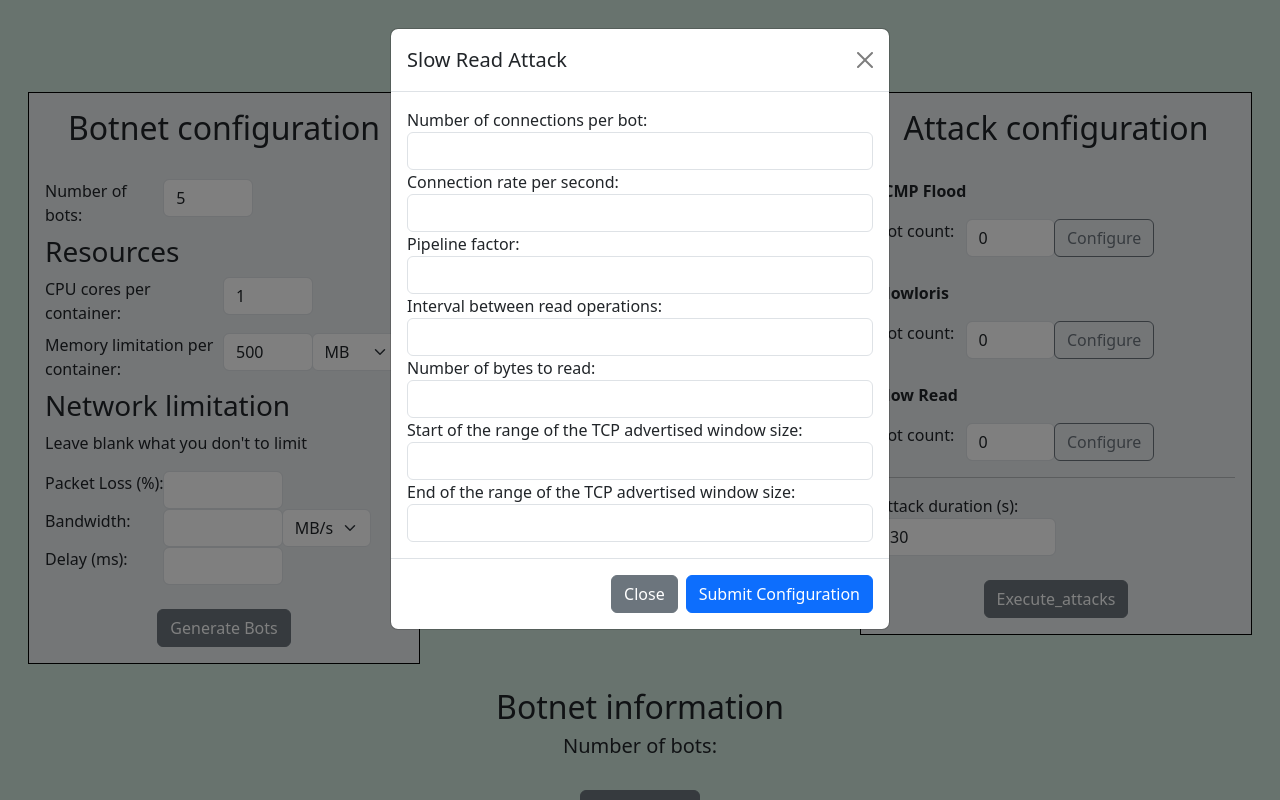
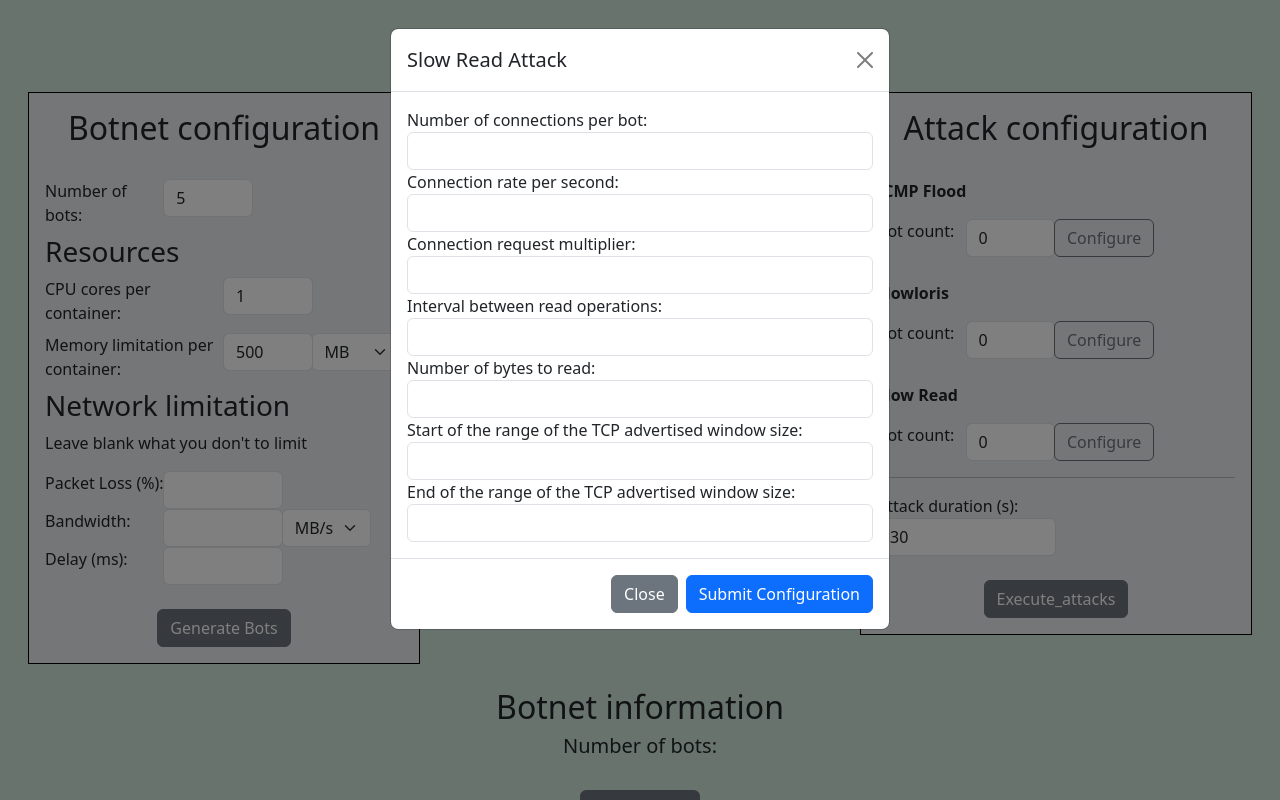
Before and after one commit to kralluk/DDoS_testbed, a Python web app: template webapp/app/templates/index.html in a window 1280 px wide, after a click on "Configure". Run offline with Jinja, Linux system fonts and the light colour scheme; the template is opened without the code that fills it, so the values that code supplies are empty.

Commit message:
some attack fixes

```diff
--- a/webapp/app/attacks.py
+++ b/webapp/app/attacks.py
@@ -15,17 +15,17 @@
 
     print(result.output.decode())
 
-def slowloris(container_id, attack_duration, number_of_connections, connection_rate):
+def slowloris(container_id, number_of_connections, connection_rate, attack_duration):
     container = client.containers.get(container_id)
     result = container.exec_run(
         f"slowhttptest -c {number_of_connections} -r {connection_rate} -l {attack_duration} -g -u http://victim"
     )
     print(result.output.decode())
 
-def slow_read(container_id, attack_duration, number_of_connections, connection_rate, pipeline_factor, read_interval, read_bytes, window_size_start, window_size_end):
+def slow_read(container_id, number_of_connections, connection_rate, attack_duration, request_multiplier, read_interval, read_bytes, window_size_start, window_size_end):
     container = client.containers.get(container_id)
     result = container.exec_run(
-        f"slowhttptest  -X -k {pipeline_factor} -c {number_of_connections} -r {connection_rate} -l {attack_duration} -n {read_interval} -z {read_bytes} -w {window_size_start} -y {window_size_end} -g -u http://victim"
+        f"slowhttptest  -X -k {request_multiplier} -c {number_of_connections} -r {connection_rate} -l {attack_duration} -n {read_interval} -z {read_bytes} -w {window_size_start} -y {window_size_end} -g -u http://victim"
     )
     print(result.output.decode())
 
--- a/webapp/app/routes.py
+++ b/webapp/app/routes.py
@@ -74,12 +74,12 @@
     number_of_connections = int(request.form["number_of_connections"])
     connection_rate = int(request.form["connection_rate"])
     attack_duration = int(request.form["attack_duration"])
-    pipeline_factor = int(request.form["pipeline_factor"])
+    request_multiplier = int(request.form["request_multiplier"])
     read_interval = int(request.form["read_interval"])
     read_bytes = int(request.form["read_bytes"])
     window_size_start = int(request.form["window_size_start"])
     window_size_end = int(request.form["window_size_end"])
-    db.slow_read_insert(number_of_connections, connection_rate, attack_duration, pipeline_factor, read_interval, read_bytes, window_size_start, window_size_end)
+    db.slow_read_insert(number_of_connections, connection_rate, attack_duration, request_multiplier, read_interval, read_bytes, window_size_start, window_size_end)
 
     return "nothing"
 
--- a/webapp/app/templates/index.html
+++ b/webapp/app/templates/index.html
@@ -370,7 +370,7 @@
             </div>
           </form>
 
-          <form id="slowloris_form" action="/slowloris">
+          <form id="slowloris_form" action="/slowloris" autocomplete="off">
             <br />
             <p><b>Slowloris</b></p>
 
@@ -471,7 +471,7 @@
               <!-- </div> -->
             </div>
           </form>
-          <form id="slow_read_form" action="/slow_read">
+          <form id="slow_read_form" action="/slow_read" autocomplete="off">
             <br />
             <p><b>Slow Read</b></p>
             <div
@@ -522,14 +522,16 @@
                       />
                     </div>
                     <div class="form-group">
-                      <label for="pipeline_factor">Pipeline factor:</label>
+                      <label for="request_multiplier"
+                        >Connection request multiplier:</label
+                      >
                       <input
                         type="number"
                         class="form-control"
-                        id="pipeline_factor"
-                        name="pipeline_factor"
+                        id="request_multiplier"
+                        name="request_multiplier"
                         min="1"
-                        value="{{ slow_read_data['pipeline_factor'] }}"
+                        value="{{ slow_read_data['request_multiplier'] }}"
                         max="10"
                       />
                     </div>
@@ -634,20 +636,6 @@
           </form>
 
           <hr />
-          <!-- <div class="select-form">
-            <select id="attack_option" autocomplete="off">
-              <option value="" selected>Add an attack</option>
-              <option value="option1" data-form="icmp_flood_form">
-                ICMP Flood
-              </option>
-              <option value="option2" data-form="slowloris_form">
-                Slowloris
-              </option>
-              <option value="option3" data-form="slow_read_form">
-                Slow Read
-              </option>
-            </select>
-          </div> -->
 
           <form id="execute_attacks" action="execute_attacks" method="POST">
             <label for="attack_duration">Attack duration (s):</label>
--- a/webapp/configurations/docker-compose.yml
+++ b/webapp/configurations/docker-compose.yml
@@ -55,7 +55,6 @@
     cpu_quota: 100000
     mem_limit: 500m
     memswap_limit: 500m
-
     ports:
       - "80:80"
     volumes:
```
Also changed, not shown: webapp/app/db.py (+8 -8 lines).
